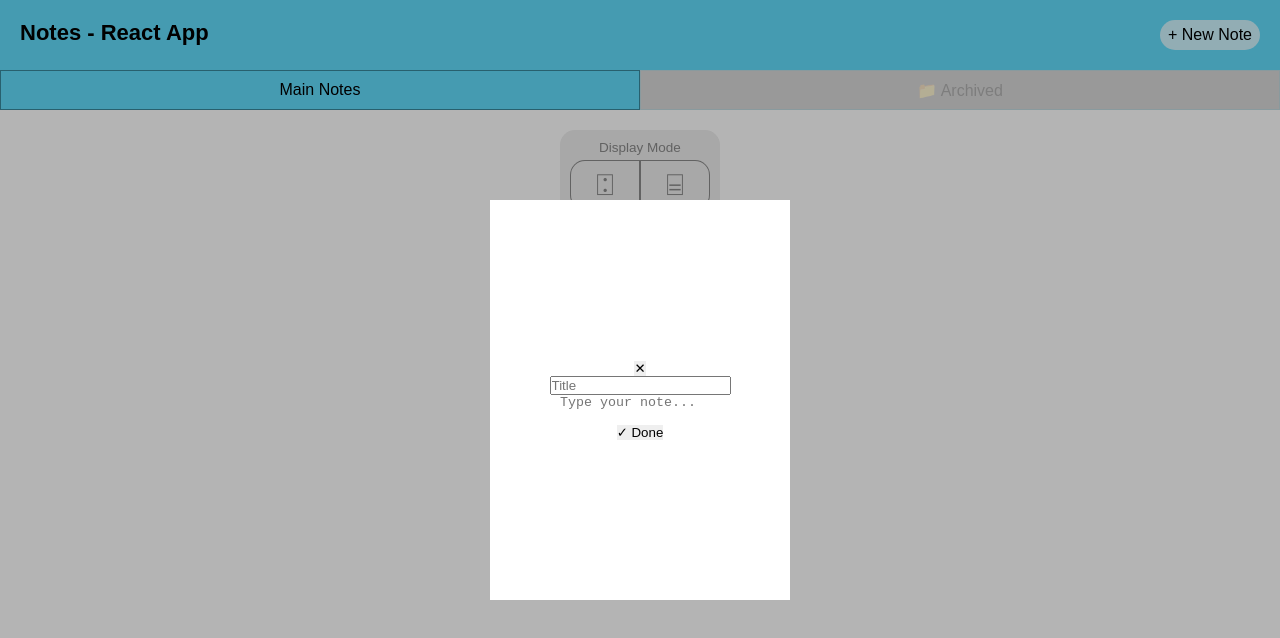
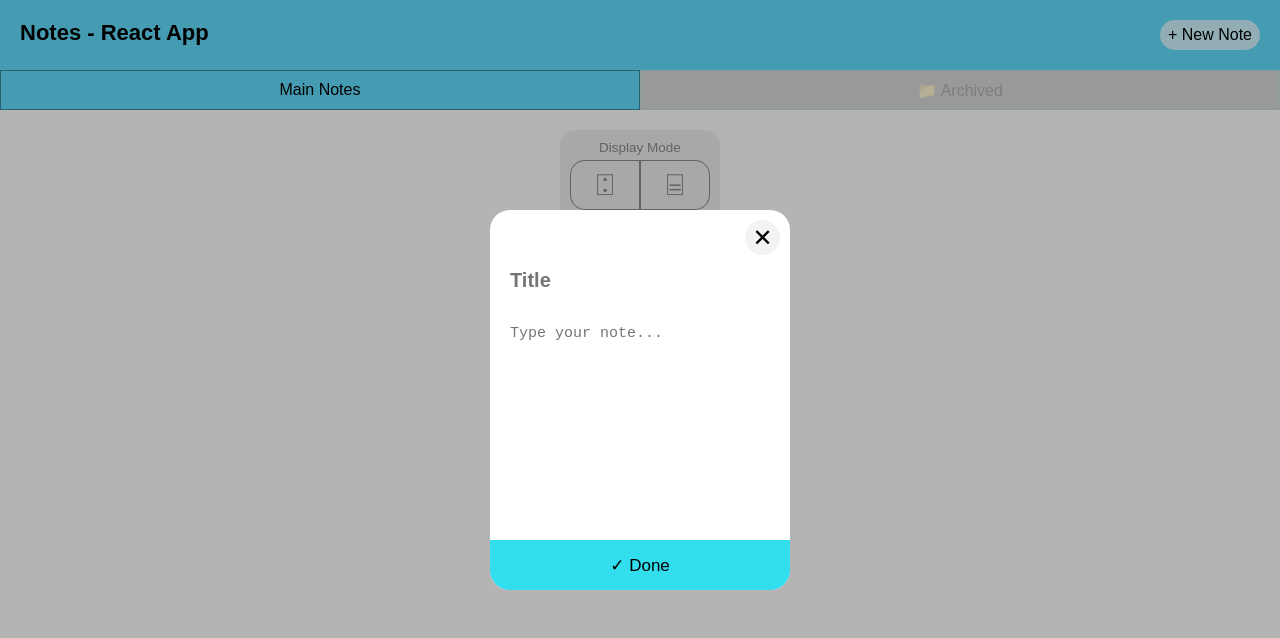
Before and after one commit to iMadfxq/react-NotesApp, a React (Create React App) app: page / in a window 1280 px wide. Both pictures are taken after a click on the element "+ New Note". Shown: the top 638 px of the page. Built offline with nearby package versions, Linux system fonts and the light colour scheme.

Commit message:
Improved styles for the new note form, created separated functions to open and close modals. Improved design on notes, so title doesn't move. Added posibility to close new note form clicking outside the modal

```diff
--- a/src/components/app_title/app_title.component.jsx
+++ b/src/components/app_title/app_title.component.jsx
@@ -1,13 +1,15 @@
 import "./app_title.styles.scss";
+
+import { openModal } from "../../utils/open_close_MODALS.js";
 
 import Button from "../button/button.component";
 import { BUTTON_TYPES } from "../button/button.component";
 
 const AppTitle = () => {
   const handleNewNoteClick = () => {
-    const noteForm = document.querySelector(".wrapper");
-    noteForm.style.zIndex = '3'
-    noteForm.style.opacity = "1";
+    const noteFormWrapper = document.querySelector(".wrapper");
+    openModal(noteFormWrapper)
+    console.dir(noteFormWrapper)
   };
 
   return (
--- a/src/components/button/button.scss
+++ b/src/components/button/button.scss
@@ -53,6 +53,27 @@ button {
   }
 }
 
+.CLOSE {
+  width: 35px;
+  height: 35px;
+  font-size: 2.4rem;
+  border-radius: 50%;
+  background-color: rgba(231, 231, 231, 0.481);
+
+  &:hover {
+    background-color: rgba(255, 0, 0, 0.34);
+  }
+}
+
+.DONE {
+  width: 100%;
+  height: 50px;
+  font-size: 1.7rem;
+  background-color: rgb(50, 221, 237);
+}
+
+
+
 .SMALL_DELETE, .SMALL_EDIT, .SMALL_ARCHIVE {
   width: 25px;
   height: 25px;
--- a/src/components/note/note.styles.scss
+++ b/src/components/note/note.styles.scss
@@ -18,6 +18,7 @@ textarea {
 
   &__header {
     display: flex;
+    height: 40px;
     justify-content: space-between;
     align-items: center;
     background-color: rgb(47, 47, 47);
@@ -28,7 +29,8 @@ textarea {
     h3 {
       color: white;
       font-size: 1.8rem;
-      overflow-x: hidden;
+      overflow: hidden;
+      height: 2rem;
       max-width: 140px;
     }
 
--- a/src/components/note_creator/note_creator.component.jsx
+++ b/src/components/note_creator/note_creator.component.jsx
@@ -1,7 +1,9 @@
 import "./note_creator.styles.scss";
 
-import {ACTION_TYPES} from '../../store/store'
+import { ACTION_TYPES } from "../../store/store";
 import { useDispatch } from "react-redux";
+
+import { closeModal } from "../../utils/open_close_MODALS.js";
 
 import Button from "../button/button.component";
 import { BUTTON_TYPES } from "../button/button.component";
@@ -18,35 +20,35 @@ const noteCreatorFn = (title, content) => {
 
 
 const NoteCreator = () => {
-
-const dispatch = useDispatch()
+  const dispatch = useDispatch();
 
   const handleSubmit = (e) => {
-    e.preventDefault()
-    const note = noteCreatorFn(e.target[1].value, e.target[2].value)
-    dispatch({type: ACTION_TYPES.NEW_NOTE, payload: note})
-  }
+    const noteFormWrapper = document.querySelector(".wrapper");
+    e.preventDefault();
+    const note = noteCreatorFn(e.target[1].value, e.target[2].value);
+    dispatch({ type: ACTION_TYPES.NEW_NOTE, payload: note });
+    e.target.reset();
+    closeModal(noteFormWrapper);
+  };
 
   const handleClick = (e) => {
-    e.stopPropagation()
-    const noteForm = document.querySelector(".wrapper");
-    console.log(e.target);
-    if (
-      e.target === document.querySelector(".CLOSE")
-    ) {
-      noteForm.style.opacity = "0";
-      setTimeout(() => {
-        //to make the transition smoother
-        noteForm.style.zIndex = "1";
-      }, 400);
+    e.stopPropagation();
+    const noteFormWrapper = document.querySelector(".wrapper");
+    if (e.target === document.querySelector(".CLOSE")) {
+      closeModal(noteFormWrapper);
     }
   };
+
   return (
     <div className="wrapper">
-      <form className="note--creator" onClick={handleClick} onSubmit={handleSubmit}>
+      <form
+        className="note--creator"
+        onClick={handleClick}
+        onSubmit={handleSubmit}
+      >
         <Button type={BUTTON_TYPES.CLOSE} />
         <input type="text" placeholder="Title" required />
-        <textarea placeholder="Type your note..."></textarea>
+        <textarea placeholder="Type your note..." required></textarea>
         <Button type={BUTTON_TYPES.DONE} />
       </form>
     </div>
--- a/src/components/note_creator/note_creator.styles.scss
+++ b/src/components/note_creator/note_creator.styles.scss
@@ -10,17 +10,53 @@
   z-index: 1;
   opacity: 0;
   transition: opacity 400ms;
-}
-.note--creator {
+
+  form {
     display: flex;
-  justify-content: center;
+    justify-content: space-between;
     align-items: center;
     flex-direction: column;
     width: 300px;
     background-color: white;
-  height: 400px;
+    height: 380px;
+    position: relative;
+    border-radius: 20px;
 
     input {
-    overflow-x: scroll;
+      width: 100%;
+      height: 30px;
+      border: none;
+      margin-top: 50px;
+      font-size: 2rem;
+      padding: 20px;
+      background-color: transparent;
+      outline: none;
+      font-weight: 600;
+
+    }
+
+    textarea {
+      width: 100%;
+      height: 230px;
+      padding: 20px;
+      background-color: transparent;
+      font-size: 1.5rem;
+    }
+
+    .CLOSE {
+      position: absolute;
+      top: 0;
+      right: 0;
+      margin: 10px;
+    }
+
+    .DONE {
+      border-bottom-right-radius: 20px;
+      border-bottom-left-radius: 20px;
+
+      &:hover {
+        font-size: 2rem;
       }
     }
+  }
+}
--- a/src/index.js
+++ b/src/index.js
@@ -2,6 +2,8 @@ import React from "react";
 import ReactDOM from "react-dom/client";
 
 import "./index.scss";
+
+import { closeModal } from "./utils/open_close_MODALS";
 
 import App from "./App";
 import { BrowserRouter } from "react-router-dom";
@@ -19,3 +21,13 @@ root.render(
     </Provider>
   </React.StrictMode>
 );
+
+const rootHTML = document.getElementById("root")
+
+rootHTML.addEventListener('click', (e) => {
+  e.stopPropagation()
+  const noteFormWrapper = document.querySelector('.wrapper')
+  if (e.target === noteFormWrapper) {
+    closeModal(noteFormWrapper)
+  }
+})
--- /dev/null
+++ b/src/utils/open_close_MODALS.js
@@ -0,0 +1,18 @@
+export const closeModal = (modalWrapper) => {
+  modalWrapper.style.opacity = "0";
+  setTimeout(() => {
+    //to make the transition smoother
+    modalWrapper.style.zIndex = "1";
+  }, 400);
+  if (modalWrapper === document.querySelector('.wrapper')){
+    modalWrapper.children[0][1].blur()
+  }
+};
+
+export const openModal = (modalWrapper) => {
+  modalWrapper.style.zIndex = '3'
+  modalWrapper.style.opacity = "1";
+  if (modalWrapper === document.querySelector('.wrapper')){
+    modalWrapper.children[0][1].focus()
+  }
+}
```
Lines whose indentation alone changed are shown as unchanged.
